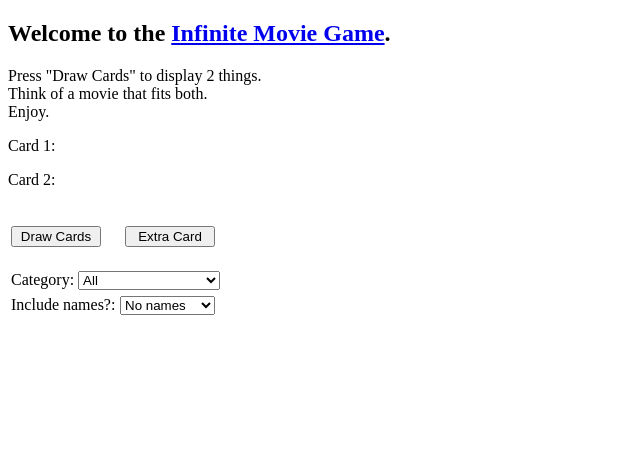
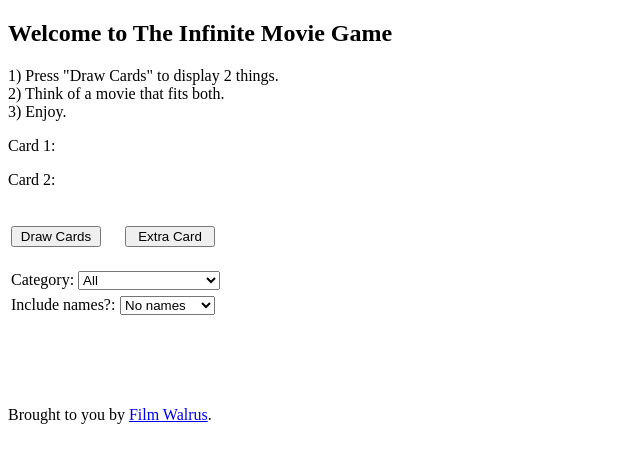
Before and after one commit to FilmWalrus/The-Infinite-Movie-Game, a plain HTML site: page index.html in a window 1280 px wide. Shown: the whole page, without its empty margins (0-640 px from the left). Drawn offline with Linux system fonts and the light colour scheme.

Commit message:
Added Film Walrus plug
Added Film Walrus plug

```diff
--- a/index.html
+++ b/index.html
@@ -11,10 +11,10 @@
 
     <form>
 
-        <h2 id="Opening">Welcome to the <a href="http://www.filmwalrus.com/search/label/Movie%20Game">Infinite Movie Game</a>.</h2>
-        <div>Press "Draw Cards" to display 2 things.</div>
-        <div>Think of a movie that fits both.</div>
-        <div>Enjoy.</div>
+        <h2 id="Opening">Welcome to The Infinite Movie Game</h2>
+        <div>1) Press "Draw Cards" to display 2 things.</div>
+        <div>2) Think of a movie that fits both.</div>
+        <div>3) Enjoy.</div>
         <p id="card1">Card 1: </p>
         <p id="card2">Card 2: </p>
         <p id="card3"></p>
@@ -120,6 +120,7 @@
         </div>
         </div>
         &nbsp&nbsp
+        <div>Brought to you by <a href="http://www.filmwalrus.com/search/label/Movie%20Game">Film Walrus</a>.</div>
     </form>
 </body>
 </html>
```
